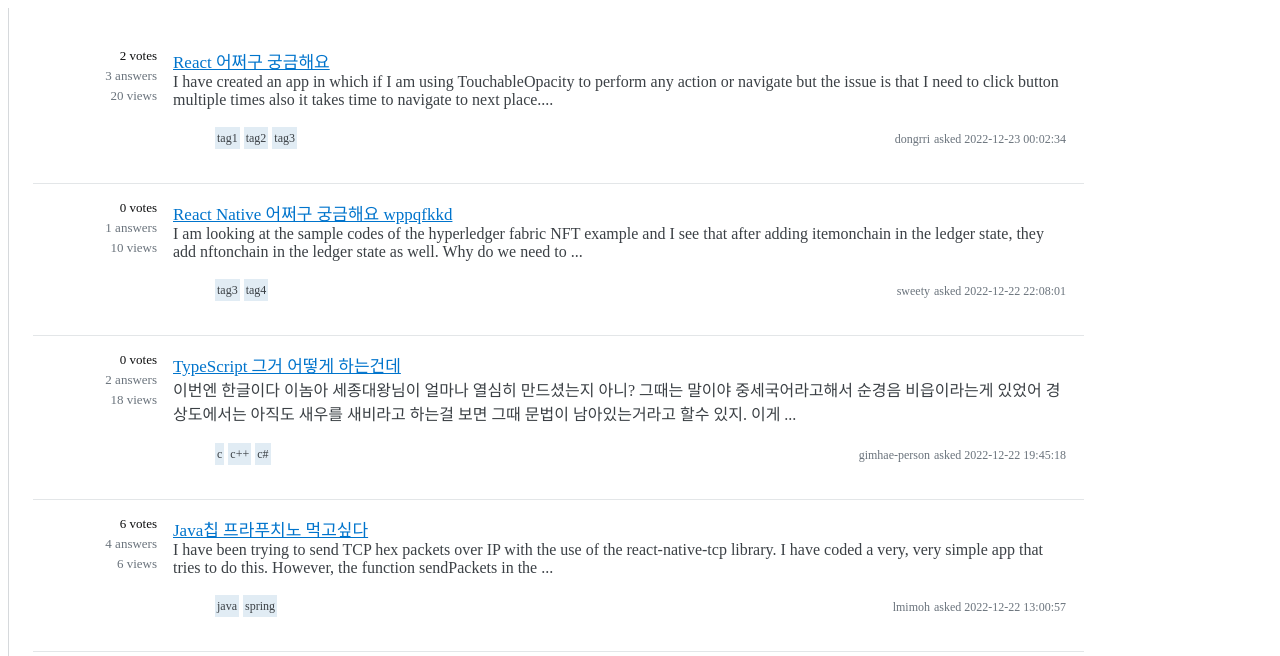
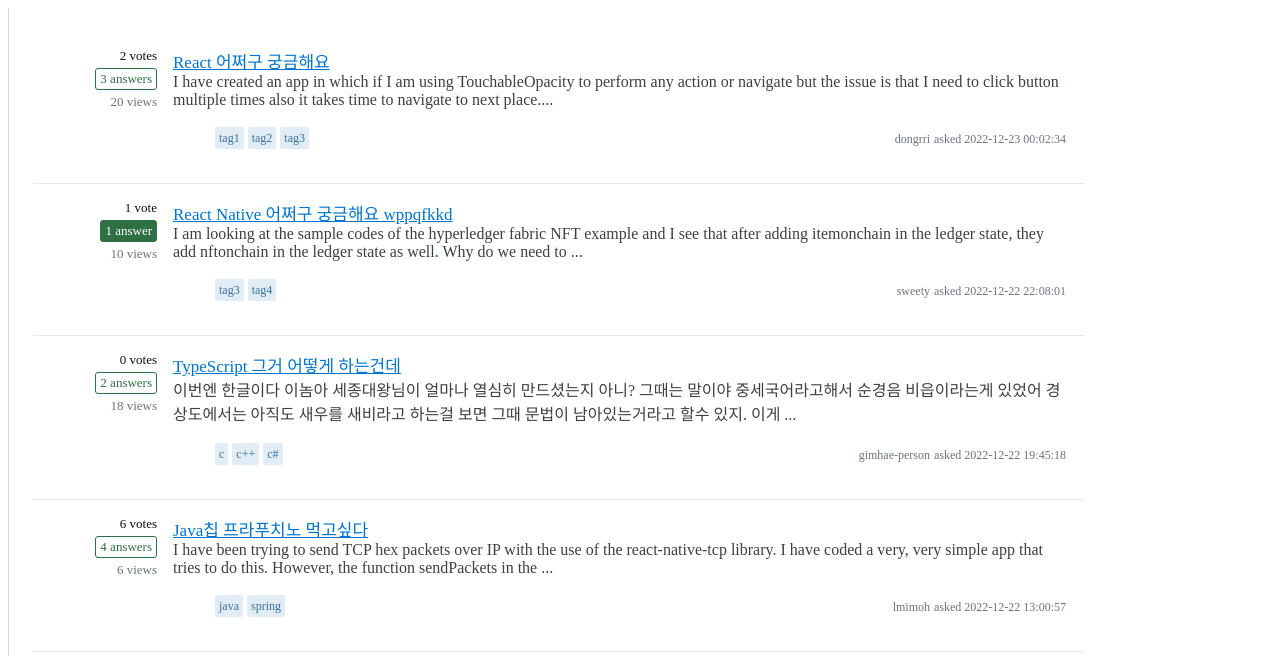
Before and after one commit to codestates-seb/seb41_pre_026, a React (Create React App) app in the folder client/: page / in a window 1280 px wide. Shown: the top 656 px of the page. Built offline with nearby package versions, Linux system fonts and the light colour scheme.

Commit message:
feat : Question 컴포넌트 수정

```diff
--- a/client/src/Assets/questionsData.js
+++ b/client/src/Assets/questionsData.js
@@ -13,7 +13,7 @@ export const data = [
   },
   {
     id: 2,
-    vote: 0,
+    vote: 1,
     answerCount: 1,
     view: 10,
     title: "React Native 어쩌구 궁금해요 wppqfkkd",
@@ -22,6 +22,7 @@ export const data = [
     tags: ["tag3", "tag4"],
     mid: "sweety",
     createdAt: "2022-12-22 22:08:01",
+    isAdopted: true,
   },
   {
     id: 3,
--- a/client/src/Components/Questions/Question.js
+++ b/client/src/Components/Questions/Question.js
@@ -22,6 +22,19 @@ const SummaryStats = styled.div`
   color: #6a737c;
   .stats-item-vote {
     color: #0c0d0e;
+  }
+  .stats-item-answer {
+    color: #2f6f44;
+    border: 0.5px solid #2f6f44;
+    border-radius: 3px;
+    padding: 2px 4px;
+  }
+  .stats-item-answer-adopted {
+    color: #ffffff;
+    background-color: #2f6f44;
+    border: 0.5px solid #2f6f44;
+    border-radius: 3px;
+    padding: 2px 4px;
   }
 `;
 
@@ -62,19 +75,19 @@ const Info = styled.div`
     display: inline-block;
     font-size: 12px;
     margin: 2px;
-    padding: 2px;
-    border-box:
+    padding: 2px 4px;
+    border-radius: 10%;
     color: #39739d;
     background-color: #e1ecf4;
   }
 
-  .content-item-profile{
+  .content-item-profile {
     flex-wrap: wrap;
     margin-left: auto;
     justify-content: flex-end;
   }
 
-  span{
+  span {
     margin: 2px;
     font-size: 12px;
     color: #6a737c;
@@ -87,15 +100,21 @@ function Question({ question, id }) {
       <SummaryStats>
         <div className="stats-item-vote">
           <span>{question.vote} </span>
-          <span>votes</span>
+          <span>{question.vote === 1 ? "vote" : "votes"}</span>
         </div>
-        <div>
+        <div
+          className={
+            question.isAdopted
+              ? "stats-item-answer-adopted"
+              : "stats-item-answer"
+          }
+        >
           <span>{question.answerCount} </span>
-          <span>answers</span>
+          <span>{question.answerCount === 1 ? "answer" : "answers"}</span>
         </div>
         <div>
           <span>{question.view} </span>
-          <span>views</span>
+          <span>{question.view === 1 ? "view" : "views"}</span>
         </div>
       </SummaryStats>
       <SummaryContent key={question.id}>
```
